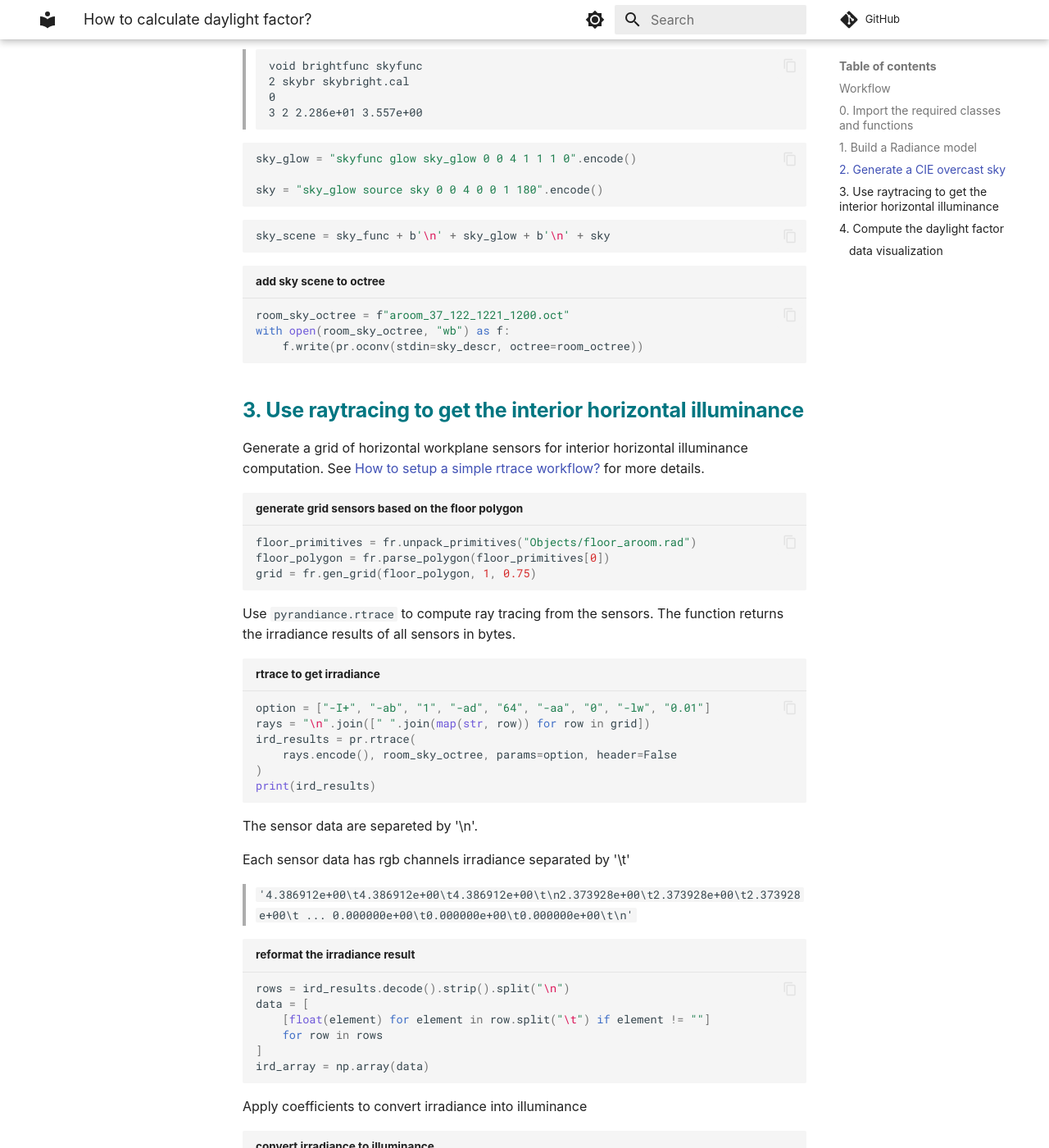
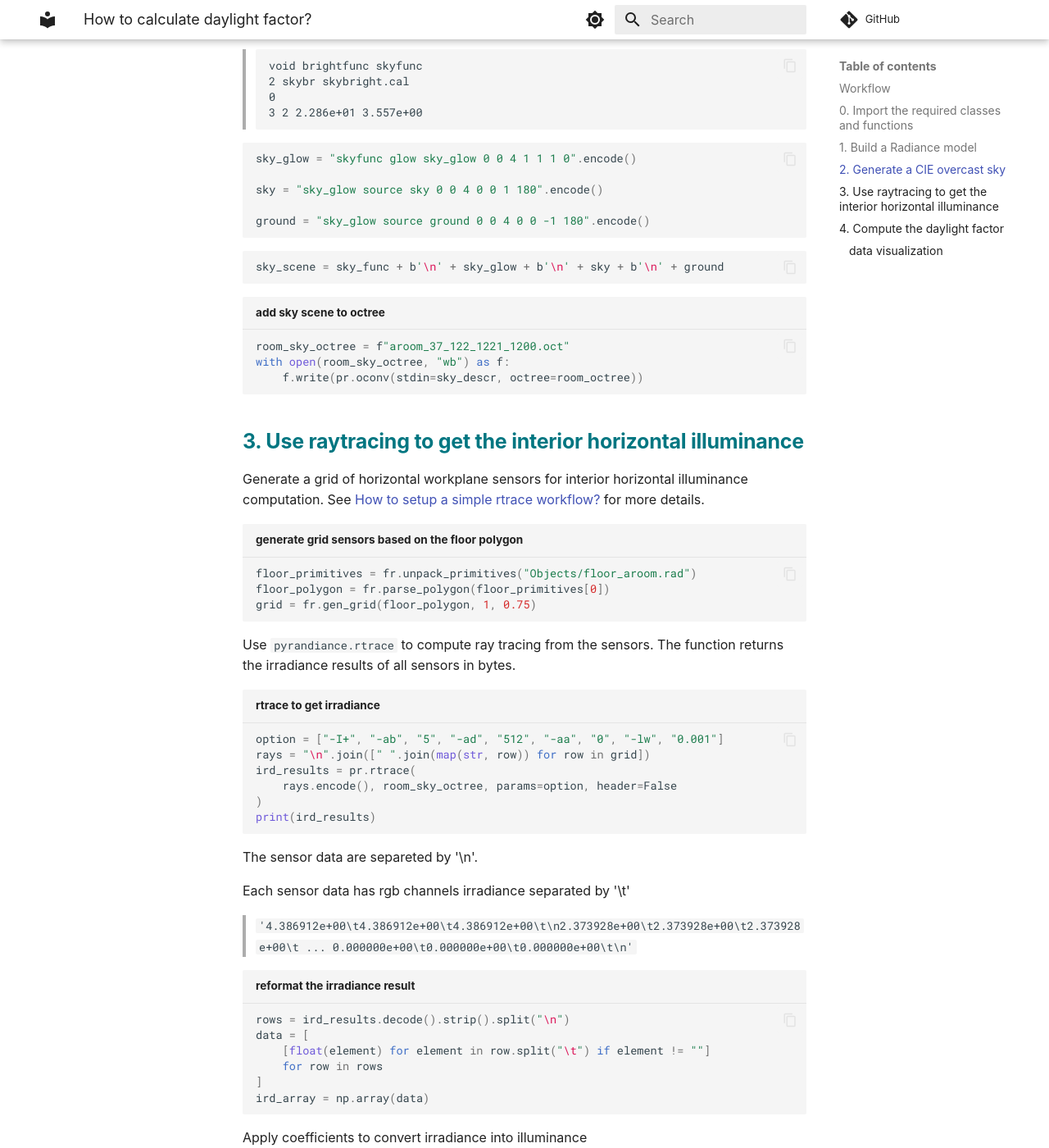
Before and after one commit to LBNL-ETA/frads, an MkDocs documentation site: the page built from docs/how-to/guide_rad7.md, in a window 1280 px wide and 1400 px high, scrolled down 2056 px. Shown: the whole window at 82% size. Built offline with MkDocs 1.6.1 and Material for MkDocs 9.7.7, drawn with Linux system fonts in a browser that asks for light colours; some web fonts are replaced; comment, search, counter and statistics services are not loaded; some of the changed text lies outside the part shown.

Commit message:
docs(guide_rad7): update

````diff
--- a/docs/how-to/guide_rad7.md
+++ b/docs/how-to/guide_rad7.md
@@ -89,10 +89,12 @@ print(sky_func)
 sky_glow = "skyfunc glow sky_glow 0 0 4 1 1 1 0".encode()
 
 sky = "sky_glow source sky 0 0 4 0 0 1 180".encode()
+
+ground = "sky_glow source ground 0 0 4 0 0 -1 180".encode()
 ```
 
 ```python
-sky_scene = sky_func + b'\n' + sky_glow + b'\n' + sky
+sky_scene = sky_func + b'\n' + sky_glow + b'\n' + sky + b'\n' + ground
 ```
 
 ```python title="add sky scene to octree"
@@ -115,7 +117,7 @@ grid = fr.gen_grid(floor_polygon, 1, 0.75)
 Use `pyrandiance.rtrace` to compute ray tracing from the sensors. The function returns the irradiance results of all sensors in bytes.
 
 ```python title="rtrace to get irradiance"
-option = ["-I+", "-ab", "1", "-ad", "64", "-aa", "0", "-lw", "0.01"]
+option = ["-I+", "-ab", "5", "-ad", "512", "-aa", "0", "-lw", "0.001"]
 rays = "\n".join([" ".join(map(str, row)) for row in grid])
 ird_results = pr.rtrace(
     rays.encode(), room_sky_octree, params=option, header=False
@@ -140,11 +142,12 @@ ird_array = np.array(data)
 Apply coefficients to convert irradiance into illuminance
 
 ```python title="convert irradiance to illuminance"
-ird_array[:, 0] *= 47.4 #red
-ird_array[:, 1] *= 119.9 #blue
-ird_array[:, 2] *= 11.6 #green
-illum = np.sum(ird_array, axis=1)
+
+illum = ird_array[:, 0] * 47.4 + ird_array[:, 1] * 119.9 + ird_array[:, 2] * 11.6 # (1)
 ```
+
+1. red: 47.4, blue: 119.9, green: 11.6
+
 
 ## 4. Compute the daylight factor
 
````
Also changed, not shown: docs/assets/daylight_factor.png.
